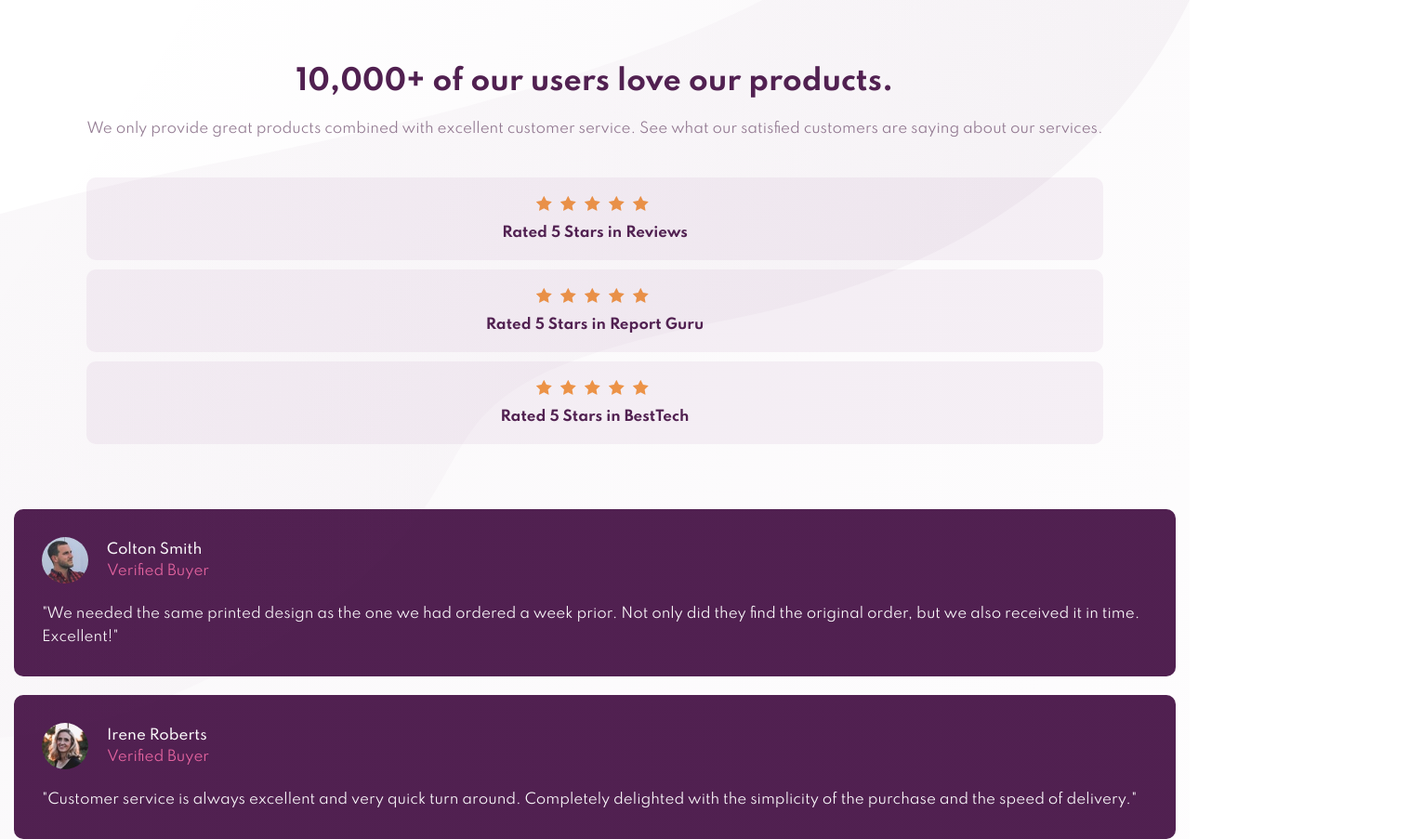
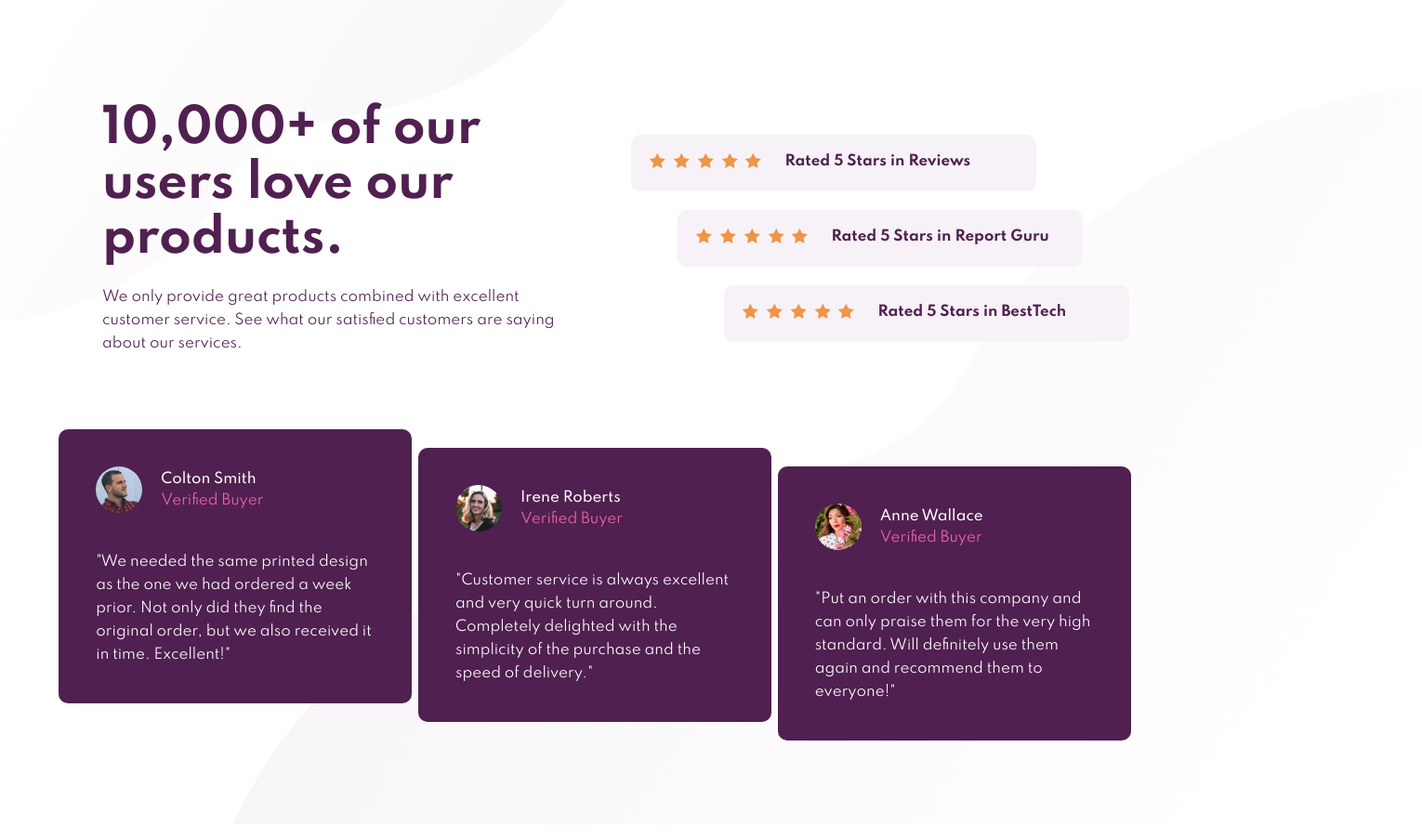
Before and after one commit to IrvingRR/social-proof-section-master, a plain HTML site: page index.html in a window 1280 px wide. Shown: the top 903 px of the page at 93% size, 1530 px wide, since content can reach past the window. Drawn offline with Linux system fonts and the light colour scheme.

Commit message:
Finalización del proyecto

```diff
--- a/css/global_styles.css
+++ b/css/global_styles.css
@@ -21,4 +21,5 @@
 body {
     font-family: var(--font-family);
     font-size: 15px;
+    overflow-x: hidden;
 }
--- a/css/style.css
+++ b/css/style.css
@@ -17,15 +17,18 @@
 
 .image-mobile-top, .image-mobile-bottom {
     width: 100%;
+    position: absolute;
+    z-index: -100;
 }
 
 .image-mobile-top {
-    position: absolute;
+    justify-self: flex-start;
     top: 0;
+    left: 0;
 }
 
 .image-mobile-bottom {
-    position: absolute;
+    justify-self: flex-end;
     bottom: 0;
     left: 0;
 }
@@ -56,7 +59,7 @@
     border-radius: 10px;
     background: var(--light-Grayish);
     margin: auto;
-    margin-top: 10px;
+    margin-top: 20px;
 }
 
 .ranking-stars img {
@@ -114,3 +117,115 @@
     color: #fff;
     line-height: 25px;
 }
+
+/* Responsive Design */
+@media screen and (min-width: 768px) {
+
+    .container {
+        padding: 100px;
+    }
+
+}
+
+@media screen and (min-width: 1024px) {
+
+    .container {
+        padding: 60px;
+    }
+
+    .image-mobile-top, .image-mobile-bottom {
+        display: none;
+    }
+
+    .image-desktop-top, .image-desktop-bottom {
+        display: block;
+        position: absolute;
+        z-index: -100;
+    }
+
+    .image-desktop-top {
+        width: 50%;
+        top: -50px;
+        left: 0;
+        justify-self: flex-start;
+    }
+
+    .image-desktop-bottom {
+        width: 100%;
+        bottom: -50px;
+        right: -250px;
+        justify-self: flex-end;
+    }
+
+    .content-iformation {
+        display: flex;
+        align-items: center;
+        text-align: left;
+    }
+
+    .content-iformation .information {
+        padding: 50px;
+    }
+
+    .information-title {
+        padding: 0;
+        font-size: 50px;
+    }
+
+    .information-parrafe {
+        color: var(--very-dark);
+    }
+
+    .rankings {
+        padding-top: 0;
+        display: flex;
+        flex-direction: column;
+    }
+
+    .ranking {
+        width: 80%;
+        display: flex;
+        position: relative;
+    }
+
+    .ranking-text {
+        padding: 0;
+        margin-left: 20px;
+    }
+
+    .ranking:nth-child(1) {
+        left: -50px;
+    }
+
+    .ranking:nth-child(3) {
+        right: -50px;
+    }
+
+    .cards {
+        width: 100%;
+        padding-top: 50px;
+        display: flex;
+        justify-content: space-evenly;
+        align-items: center;
+    }
+
+    .card-body {
+        padding-top: 20px;
+    }
+
+    .card {
+        width: 380px;
+        padding: 40px;
+        margin-top: 0;
+        position: relative;
+    }
+
+    .card:nth-child(1) {
+        top: -20px;
+    }
+
+    .card:nth-child(3) {
+        bottom: -20px;
+    }
+
+}
--- a/index.html
+++ b/index.html
@@ -4,7 +4,7 @@
     <meta charset="UTF-8" />
     <meta name="viewport" content="width=device-width, initial-scale=1.0" />
     <link rel="icon" type="image/png" sizes="32x32" href="./images/favicon-32x32.png"/>
-    <title>Frontend Mentor | Social proof section</title>
+    <title>Irving Rodríguez | Social proof section</title>
     <link rel="stylesheet" href="css/style.css">
   </head>
   <body>
@@ -108,11 +108,9 @@
             </p>
           </div>
         </div>
-
-        <img class="image-desktop-bottom" src="images/bg-pattern-bottom-desktop.svg" alt="">
-        <img class="image-mobile-bottom" src="images/bg-pattern-bottom-mobile.svg" alt="">
       </div>
-
+      <img class="image-desktop-bottom" src="images/bg-pattern-bottom-desktop.svg" alt="">
+      <img class="image-mobile-bottom" src="images/bg-pattern-bottom-mobile.svg" alt="">
     </div>
     <!-- <div class="attribution">
       Challenge by
```
